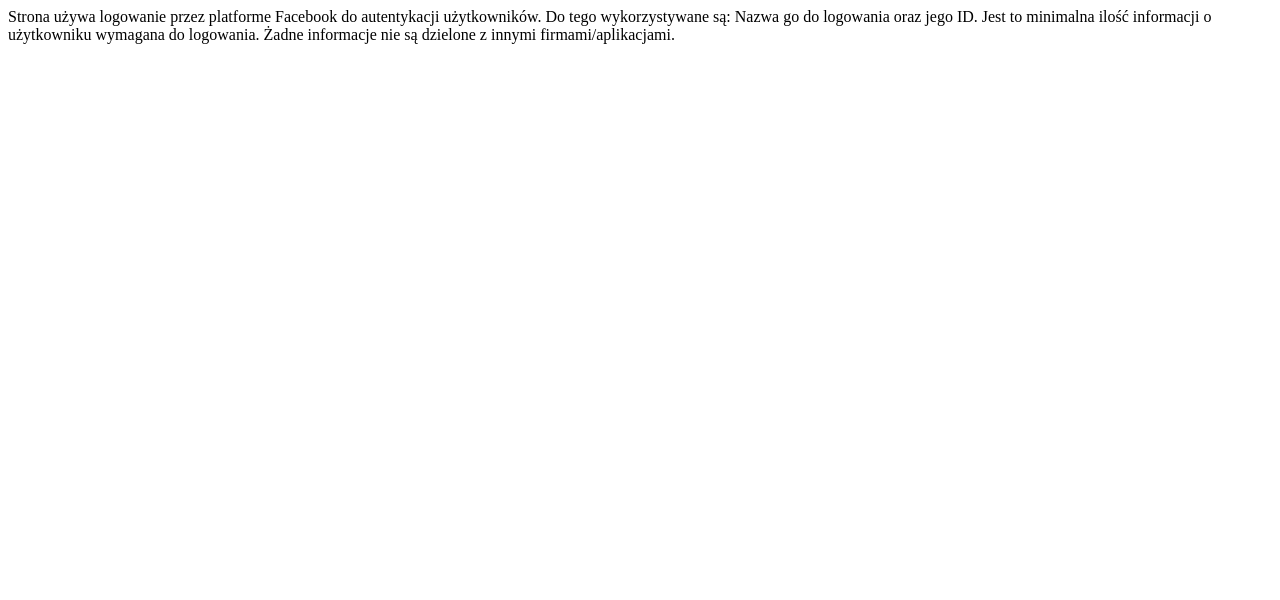
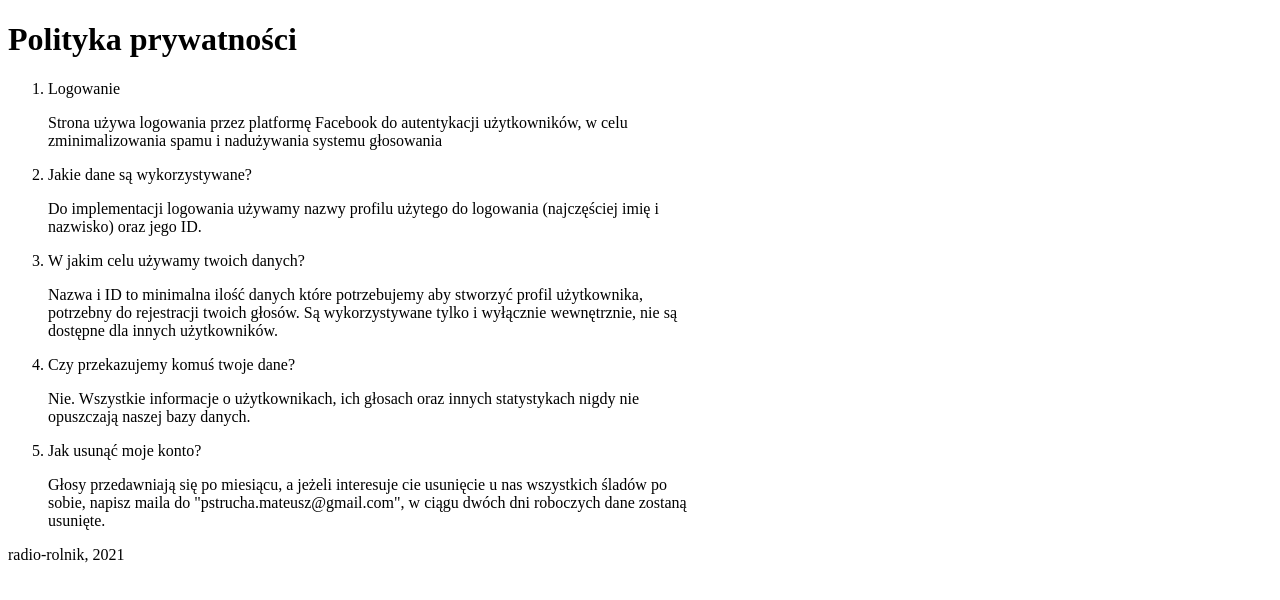
Before and after one commit to Maathias/radio-rolnik, a website: page public/privacy.html in a window 1280 px wide. Drawn offline with Linux system fonts and the light colour scheme.

Commit message:
feat: prettier privacy policy

```diff
--- a/public/privacy.html
+++ b/public/privacy.html
@@ -1,4 +1,49 @@
-Strona używa logowanie przez platforme Facebook do autentykacji użytkowników.
-Do tego wykorzystywane są: Nazwa go do logowania oraz jego ID.
-Jest to minimalna ilość informacji o użytkowniku wymagana do logowania.
-Żadne informacje nie są dzielone z innymi firmami/aplikacjami.
+<!DOCTYPE html>
+<html lang="en">
+
+<head>
+	<meta charset="UTF-8">
+	<meta http-equiv="X-UA-Compatible" content="IE=edge">
+	<meta name="viewport" content="width=device-width, initial-scale=1.0">
+	<title>Polityka Prywatności</title>
+</head>
+
+<body>
+	<h1>Polityka prywatności</h1>
+	<ol style="max-width: min(100%, 40rem);">
+		<li>Logowanie
+		</li>
+		<p>Strona używa logowania przez platformę Facebook do autentykacji użytkowników, w celu zminimalizowania spamu i
+			nadużywania systemu głosowania</p>
+
+		<li>
+			Jakie dane są wykorzystywane?
+		</li>
+		<p>
+			Do implementacji logowania używamy nazwy profilu użytego do logowania (najczęściej imię i nazwisko) oraz jego ID.
+		</p>
+
+		<li>
+			W jakim celu używamy twoich danych?
+		</li>
+		<p>
+			Nazwa i ID to minimalna ilość danych które potrzebujemy aby stworzyć profil użytkownika, potrzebny do rejestracji
+			twoich głosów. Są wykorzystywane tylko i wyłącznie wewnętrznie, nie są dostępne dla innych użytkowników.
+		</p>
+
+		<li>Czy przekazujemy komuś twoje dane?</li>
+		<p>
+			Nie. Wszystkie informacje o użytkownikach, ich głosach oraz innych statystykach nigdy nie opuszczają naszej bazy
+			danych.
+		</p>
+
+		<li>Jak usunąć moje konto?</li>
+		<p>
+			Głosy przedawniają się po miesiącu, a jeżeli interesuje cie usunięcie u nas wszystkich śladów po sobie, napisz
+			maila do "pstrucha.mateusz@gmail.com", w ciągu dwóch dni roboczych dane zostaną usunięte.
+		</p>
+	</ol>
+	<span>radio-rolnik, 2021</span>
+</body>
+
+</html>
```
